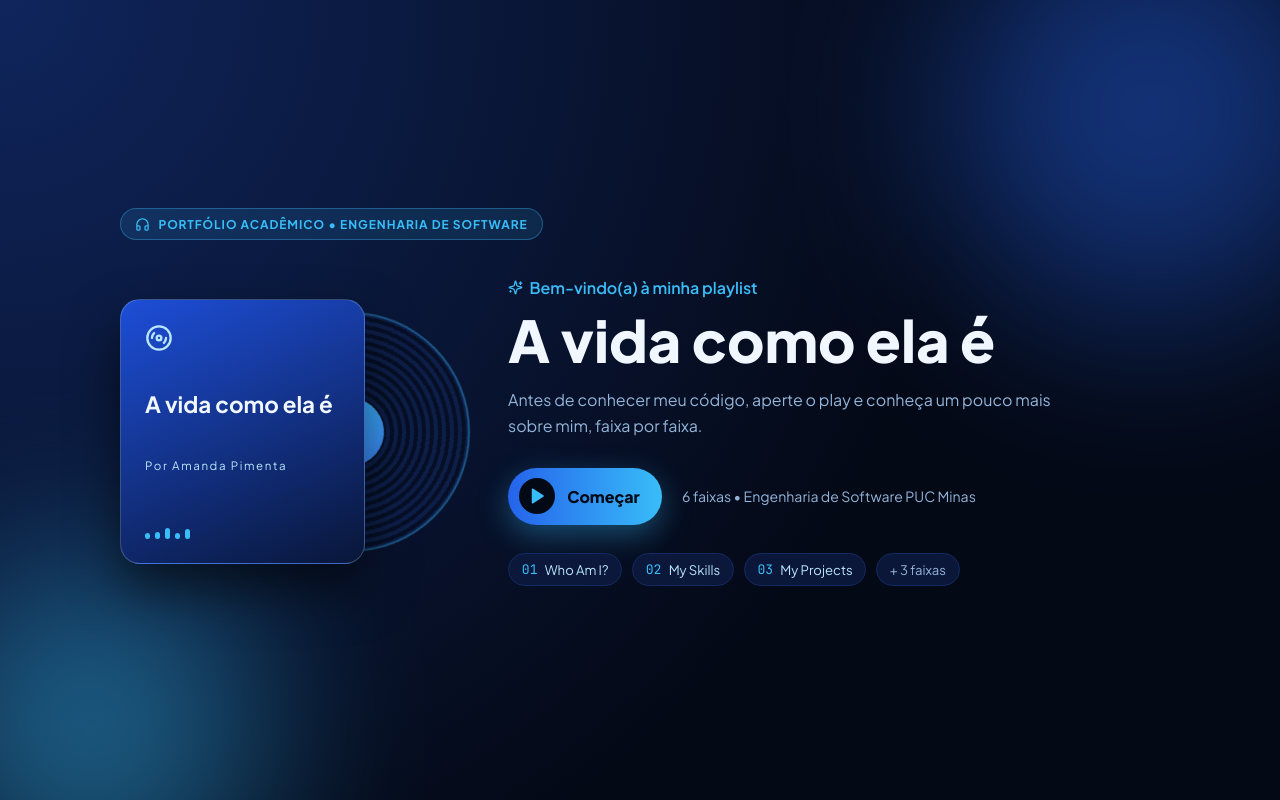
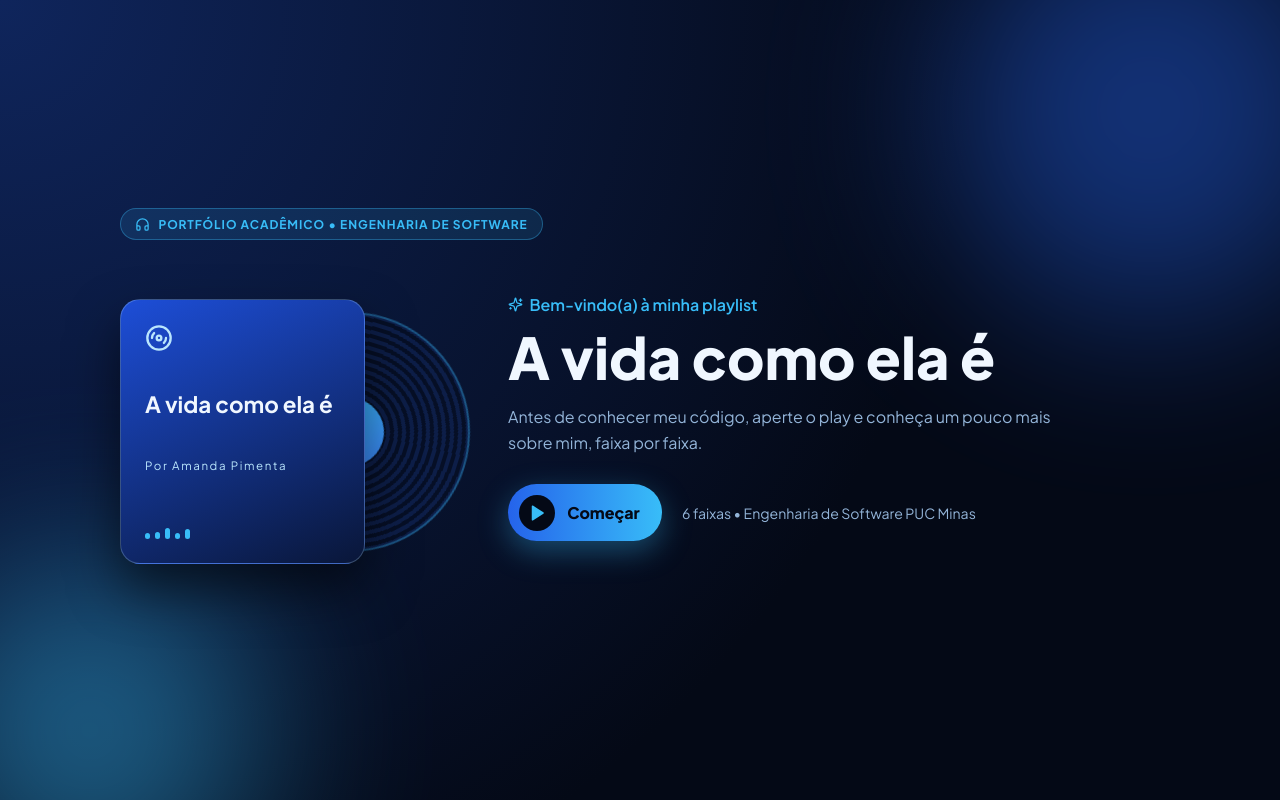
Before and after one commit to amandapfig/portfolio_TP1, a React (Vite) app: page / in a window 1280 px wide. Built offline with nearby package versions, Linux system fonts and the light colour scheme.

Commit message:
feat: removi faixas desnecessárias

```diff
--- a/src/components/EntryExperience.jsx
+++ b/src/components/EntryExperience.jsx
@@ -55,15 +55,7 @@ export function EntryExperience({ onEnter, isLeaving }) {
               <span className="entry-meta">6 faixas • Engenharia de Software PUC Minas</span>
             </div>
 
-            <div className="entry-preview-tracks">
-              {TRACKS.slice(0, 3).map((t) => (
-                <div key={t.id} className="preview-chip">
-                  <span>{t.number}</span>
-                  {t.title}
-                </div>
-              ))}
-              <div className="preview-chip muted">+ 3 faixas</div>
-            </div>
+
           </div>
         </div>
       </div>
```
